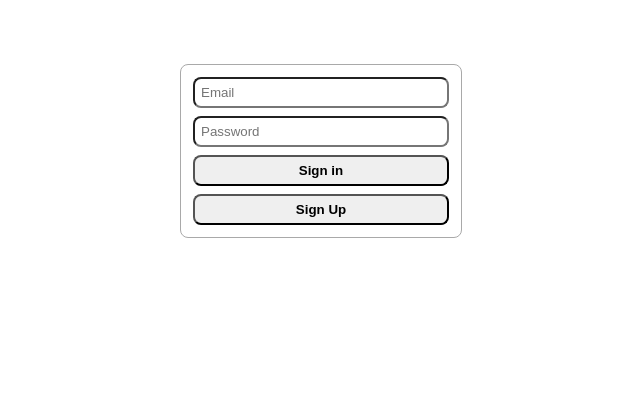
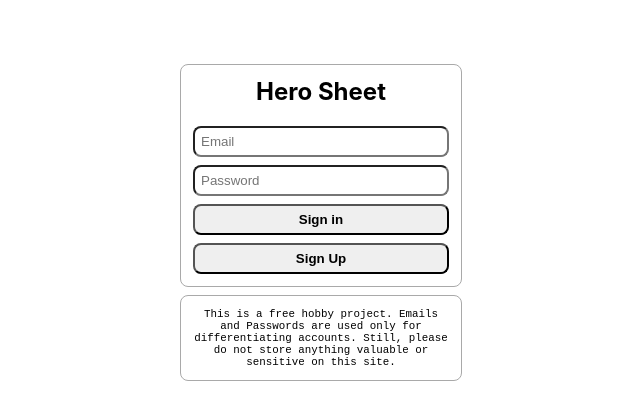
Before and after one commit to CalebPaskett/CharSheet, a React (Create React App) app: page /#/signin in a window 1280 px wide. Shown: the top 420 px of the page, without its empty margins (319-959 px from the left). Built offline with nearby package versions, Linux system fonts and the light colour scheme; no server answers.

Commit message:
Added loading to Router, added disclaimer to login

```diff
--- a/src/App.css
+++ b/src/App.css
@@ -109,6 +109,7 @@
   margin: auto;
   width: 20%;
   margin-top: 5%;
+  text-align: center;
 }
 
 .login {
@@ -122,6 +123,23 @@
 .error {
   color: red;
   text-align: center;
+}
+
+.centered {
+  text-align: center;
+  margin-top: 0;
+}
+
+.disclaimer {
+  padding: 12px;
+  border:1px solid darkgray;
+  border-radius: 0.5rem;
+  margin: auto;
+  width: 20%;
+  margin-top: 8px;
+  text-align: center;
+  font-size: smaller;
+  font-family: monospace;
 }
 
 .invalid {
--- a/src/components/router.js
+++ b/src/components/router.js
@@ -6,13 +6,24 @@ import { SignIn } from './sign_in/sign_in';
 
 export const Router = () => {
   const [user, setUser] = useState(null);
+  const [loading, setLoading] = useState(true);
 
   useEffect(() => {
 		const auth = getAuth();
 		onAuthStateChanged(auth, (user) => {
 			setUser(user); //updates the user whenever it changes
 		});
+
+    setLoading(false);
   }, []);
+
+  if (loading) {
+    return (
+      <div className='loading'>
+        <div className='loader'></div>
+      </div>
+    )
+  }
 
   return (
     <Routes>
--- a/src/components/sign_in/sign_in.js
+++ b/src/components/sign_in/sign_in.js
@@ -83,9 +83,16 @@ export const SignIn = () => {
   }
 
   return (
-    <div className="login-box">
-      {!user && (
     <div>
+      {user && (
+          <div>
+            <Navigate push to={"/"}/>
+          </div>
+        )}
+
+      <div className='login-box'>
+        <div>
+          <h2 className='centered'>Hero Sheet</h2>
           <input type="email" className={eError ? 'invalid login' : 'login'} placeholder="Email" value={email} onChange={(e) =>setEmail(e.target.value)}/>
           <br/>
           <input type="password" className={pError ? 'invalid login' : 'login'} placeholder="Password" value={password} onChange={(e) =>setPassword(e.target.value)}/>
@@ -93,17 +100,17 @@ export const SignIn = () => {
           <button type="button" className='login button' onClick={signIn}>Sign in</button>
           <button type="button" className='login button' style={{marginBottom: "0px"}}onClick={signUp}>Sign Up</button>
         </div>
-      )}
+
         {error && (
           <div className='error'>
             { error }
           </div>
         )}
-      {user && (
-				<div>
-          <Navigate push to={"/"}/>
       </div>
-			)}
+
+      <div className='disclaimer'>
+        This is a free hobby project. Emails and Passwords are used only for differentiating accounts. Still, please do not store anything valuable or sensitive on this site.
+      </div>
     </div>
   );
 }
```
Lines whose indentation alone changed are shown as unchanged.
